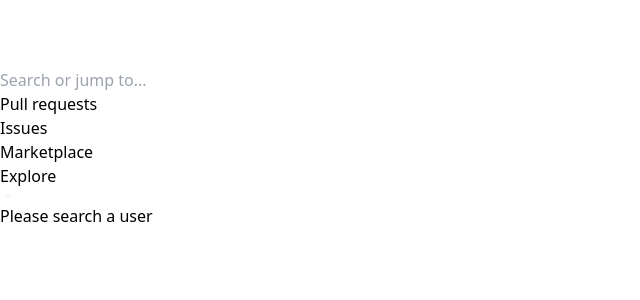
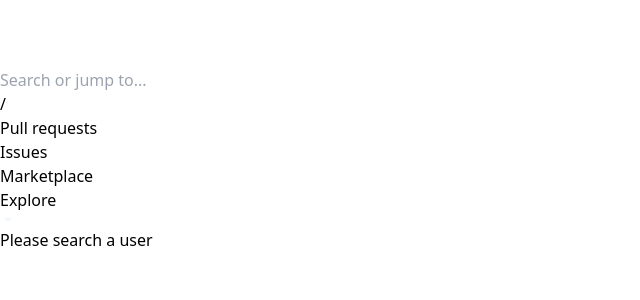
Before and after one commit to hemantwasthere/git-alt, a Next.js app: page / in a window 1280 px wide. Shown: the top 300 px of the page, without its empty margins (0-640 px from the left). Built offline with nearby package versions, Linux system fonts and the light colour scheme; no server answers.

Commit message:
Modified header again

```diff
--- a/components/Header.jsx
+++ b/components/Header.jsx
@@ -19,8 +19,11 @@
 
                 {/* search input  */}
                 <div className="flex-auto relative self-stretch md:self-auto my-[15px] md:mb-0 mr-0 md:mr-3 ">
-                    <div className='relative w-fit border-[1px] border-[#30373C] rounded-lg ' >
-                        <input value={searchValue} onKeyDown={(e) => fetchUser(e)} onChange={(e) => setSearchValue(e.target.value)} type="text" className='bg-[#0D1117] text-[#C3C3C4] transition-all duration-300 ease-in-out w-[300px]  rounded-lg pl-3 py-1 focus:w-[500px] outline-[#232424] placeholder:text-[#C3C3C4] ' placeholder='Search or jump to...' />
+                    <div className='relative w-fit rounded-lg h-fit flex ' >
+                        <input value={searchValue} onKeyDown={(e) => fetchUser(e)} onChange={(e) => setSearchValue(e.target.value)} type="text" className='bg-[#0D1117] text-[#C3C3C4] transition-all duration-300 ease-in-out w-[300px] outline-none border-[1px] border-[#31363C] rounded-lg pl-3 py-1 focus:w-[500px] placeholder:text-[#C3C3C4] focus:bg-[#171A22] ' placeholder='Search or jump to...' />
+                        <div className='boxee ml-[-30px] flex items-center '>
+                            <p className='text-[#979A9C] px-2 border-[1px] border-[#31363C] rounded-md '>/</p>
+                        </div>
                     </div>
                 </div>
 
```
